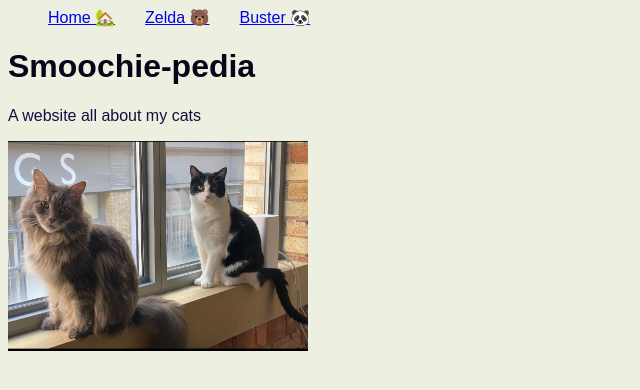
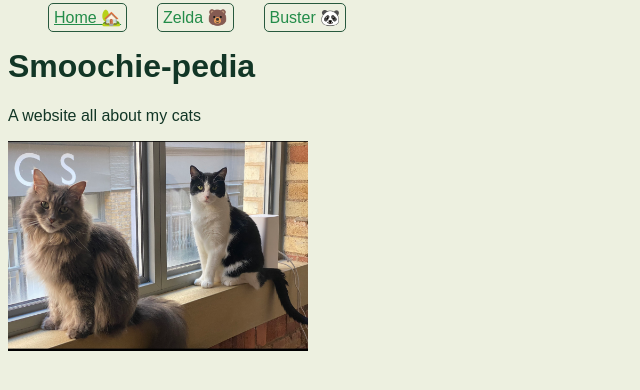
Before and after one commit to Amberzum/hello-world, a plain HTML site: page index.html in a window 1280 px wide. Shown: the whole page, without its empty margins (0-640 px from the left). Drawn offline with Linux system fonts and the light colour scheme.

Commit message:
Added styling to nav bar and links

```diff
--- a/global.css
+++ b/global.css
@@ -1,12 +1,12 @@
 body {
-  color: rgb(17, 14, 67);
+  color: rgb(18, 54, 38);
   background-color: rgb(237, 240, 224);
   font-family: sans-serif;
 }
 h1,
 h2,
 h3 {
-  color: rgb(7, 6, 24);
+  color: rgb(18, 54, 38);
 }
 nav ul {
   display: flex;
@@ -14,6 +14,18 @@ nav ul {
   gap: 30px;
   list-style: none;
 }
-/* nav ul li {
-  margin: 20px;
-} */
+nav a {
+  padding: 5px;
+  border: 1px solid rgb(40, 89, 62);
+  border-radius: 5px;
+}
+:hover {
+  background-color: rgba(57, 121, 111, 0.237);
+}
+.active {
+  text-decoration: underline;
+}
+a {
+  text-decoration: none;
+  color: rgb(35, 140, 73);
+}
--- a/index.html
+++ b/index.html
@@ -8,7 +8,7 @@
     <header>
       <nav>
         <ul>
-          <li><a href="index.html">Home 🏡</a></li>
+          <li><a class="active" href="index.html">Home 🏡</a></li>
           <li><a href="zelda.html">Zelda 🐻</a></li>
           <li><a href="buster.html">Buster 🐼</a></li>
         </ul>
```
Also changed, not shown: buster.html (+1 -1 lines), zelda.html (+1 -1 lines).
